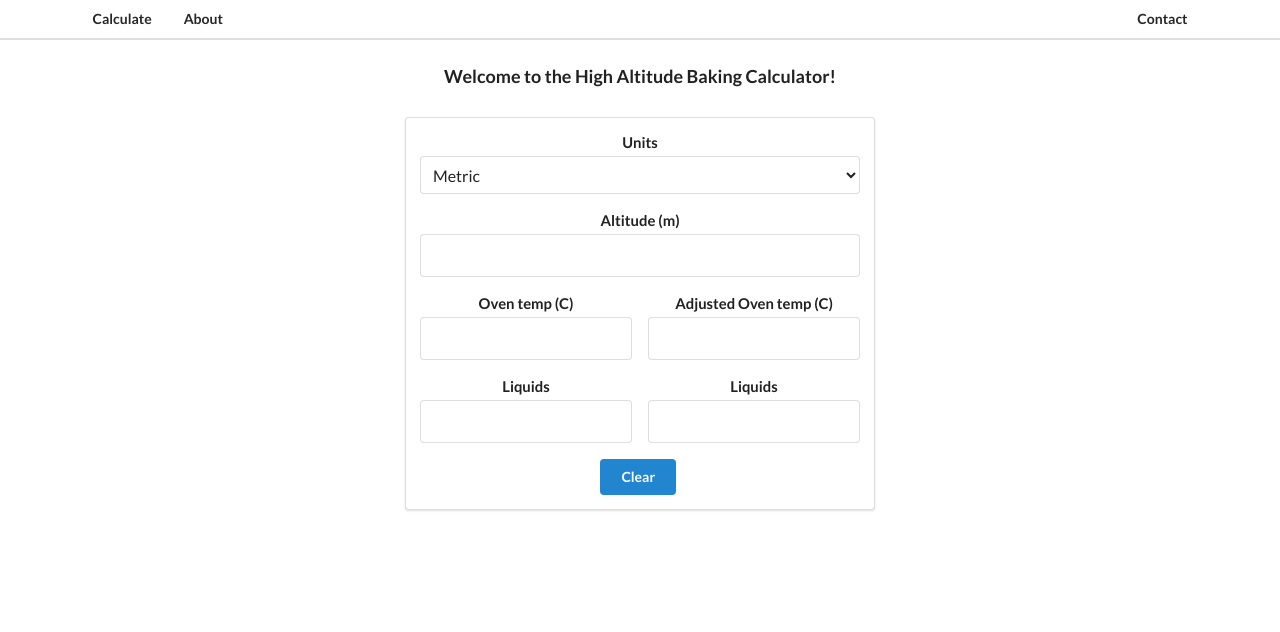
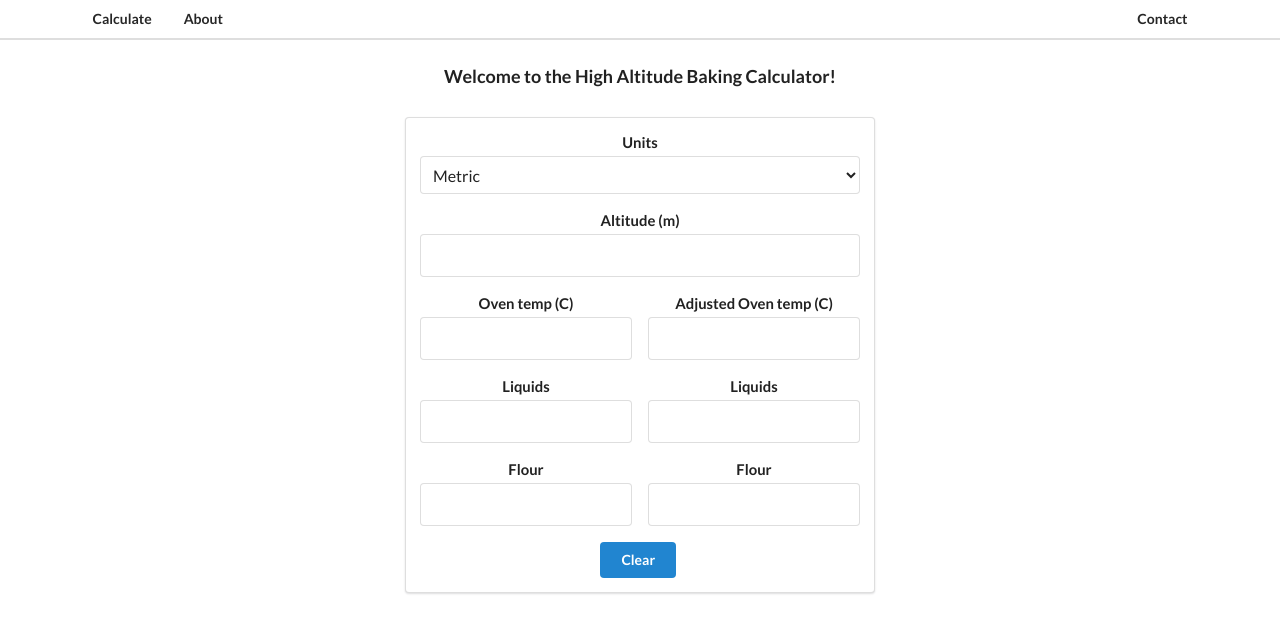
Before and after one commit to michaelmaryanoff/high-altitude-baking-calculator, a React (Create React App) app: page / in a window 1280 px wide. Shown: the top 632 px of the page. Built offline with nearby package versions, Linux system fonts and the light colour scheme.

Commit message:
Add flour field

```diff
--- a/src/actions/index.js
+++ b/src/actions/index.js
@@ -1,9 +1,17 @@
-import { SELECT_UNIT, CLEAR_FORM, SET_ALTITUDE, SET_OVEN_TEMP, SET_LIQUIDS } from './types';
+import {
+  SELECT_UNIT,
+  CLEAR_FORM,
+  SET_ALTITUDE,
+  SET_OVEN_TEMP,
+  SET_LIQUIDS,
+  SET_FLOUR
+} from './types';
 import {
   unitField,
   altitudeField,
   ovenTempField,
-  liquidInputField
+  liquidInputField,
+  flourInputField
 } from '../components/form/inputTypes';
 
 export const handleDropDownInput = (inputId, inputValue) => dispatch => {
@@ -18,6 +26,9 @@ export const handleDropDownInput = (inputId, inputValue) => dispatch => {
   }
   if (inputId === liquidInputField) {
     dispatch(modifyLiquids(inputValue));
+  }
+  if (inputId === flourInputField) {
+    dispatch(modifyFlour(inputValue));
   }
 };
 
@@ -36,6 +47,9 @@ export const modifyOvenTemp = ovenTemp => {
 export const modifyLiquids = liquidAmount => {
   return { type: SET_LIQUIDS, payload: liquidAmount };
 };
+export const modifyFlour = flourAmount => {
+  return { type: SET_LIQUIDS, payload: flourAmount };
+};
 
 export const clearForm = () => {
   return { type: CLEAR_FORM };
--- a/src/actions/types.js
+++ b/src/actions/types.js
@@ -3,6 +3,7 @@ export const SELECT_UNIT = 'SELECT_UNIT';
 
 export const SET_ALTITUDE = 'SET_ALTITUDE';
 export const SET_OVEN_TEMP = 'SET_OVEN_TEMP';
-export const SET_LIQUIDS = 'SET_LIQUIDS'
+export const SET_LIQUIDS = 'SET_LIQUIDS';
+export const SET_FLOUR = 'SET_FLOUR';
 
 export const CLEAR_FORM = 'CLEAR_FORM';
--- a/src/components/form/CalculatorForm.js
+++ b/src/components/form/CalculatorForm.js
@@ -8,7 +8,9 @@ import {
   ovenTempField,
   ovenTempFieldOutput,
   liquidInputField,
-  liquidOutputField
+  liquidOutputField,
+  flourInputField,
+  flourOutputField
 } from '../form/inputTypes';
 
 // Redux
@@ -31,6 +33,9 @@ const CalculatorForm = () => {
   const [liquidInputFieldData, setliquidInputFieldData] = useState('');
   const [liquidOutputFieldData, setliquidOutputFieldData] = useState('');
 
+  const [flourInputFieldData, setFlourInputFieldData] = useState('');
+  const [flourOutPutFieldData, setFlourOutputFieldData] = useState('');
+
   // Defualt state
   const defaults = { unitFieldDefault: 'metric', emptyString: '' };
 
@@ -52,6 +57,13 @@ const CalculatorForm = () => {
     event.preventDefault();
 
     // Set defaults in state
+    resetFieldData();
+
+    // Set defaults in Redux
+    dispatch(clearForm());
+  };
+
+  const resetFieldData = () => {
     const { unitFieldDefault, emptyString } = defaults;
     setUnitFieldData(unitFieldDefault);
     setAltitudeFieldData(emptyString);
@@ -59,9 +71,8 @@ const CalculatorForm = () => {
     setOvenTempOutputFieldData(emptyString);
     setliquidInputFieldData(emptyString);
     setliquidOutputFieldData(emptyString);
-
-    // Set defaults in Redux
-    dispatch(clearForm());
+    setFlourInputFieldData(emptyString);
+    setFlourOutputFieldData(emptyString);
   };
 
   return (
@@ -129,6 +140,24 @@ const CalculatorForm = () => {
                   min={0}
                 />
               </div>
+              <div className="two fields">
+                <TextInputField
+                  id={flourInputField}
+                  type="number"
+                  value={flourInputFieldData}
+                  handleOnChange={event => setFlourInputFieldData(event)}
+                  label={`Flour`}
+                  min={0}
+                />
+                <TextInputField
+                  id={flourOutputField}
+                  type="number"
+                  value={flourOutPutFieldData}
+                  handleOnChange={event => setFlourOutputFieldData(event)}
+                  label={`Flour`}
+                  min={0}
+                />
+              </div>
             </div>
 
             <p />
--- a/src/components/form/inputTypes.js
+++ b/src/components/form/inputTypes.js
@@ -2,5 +2,7 @@ export const unitField = 'unitField';
 export const altitudeField = 'altitudeField';
 export const ovenTempField = 'ovenTempField';
 export const ovenTempFieldOutput = 'ovenTempFieldOutput';
-export const liquidInputField = 'liquidInputField'
-export const liquidOutputField = 'liquidOutputField'
+export const liquidInputField = 'liquidInputField';
+export const liquidOutputField = 'liquidOutputField';
+export const flourInputField = 'flourInputField';
+export const flourOutputField = 'flourOutputField';
--- a/src/reducers/calculationFormReducer.js
+++ b/src/reducers/calculationFormReducer.js
@@ -4,7 +4,8 @@ import {
   CLEAR_FORM,
   SET_ALTITUDE,
   SET_OVEN_TEMP,
-  SET_LIQUIDS
+  SET_LIQUIDS,
+  SET_FLOUR
 } from '../actions/types';
 
 const INITIAL_STATE = { results: null, unit: 'metric', altitude: 0 };
@@ -19,6 +20,8 @@ export default (state = INITIAL_STATE, action) => {
       return { ...state, ovenTempInput: action.payload };
     case SET_LIQUIDS:
       return { ...state, liquids: action.payload };
+    case SET_FLOUR:
+      return { ...state, flour: action.payload };
     case CLEAR_FORM:
       return { ...state, ...INITIAL_STATE };
     case RESULTS:
```
